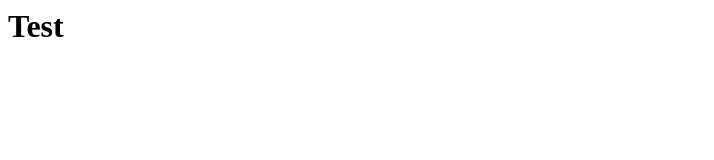
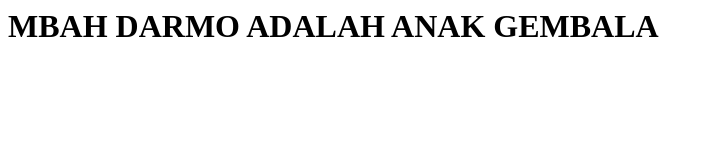
Before and after one commit to darmox/darmox.github.io, a plain HTML site: page index.html in a window 1280 px wide. Shown: the whole page, without its empty margins (0-714 px from the left). Drawn offline with Linux system fonts and the light colour scheme.

Commit message:
ANAK GEMBALA

```diff
--- a/index.html
+++ b/index.html
@@ -2,6 +2,6 @@
 <head>
 </head>
 <body>
-<h1>Test</h1>
+<h1>MBAH DARMO ADALAH ANAK GEMBALA</h1>
 </body>
 </html>
```
